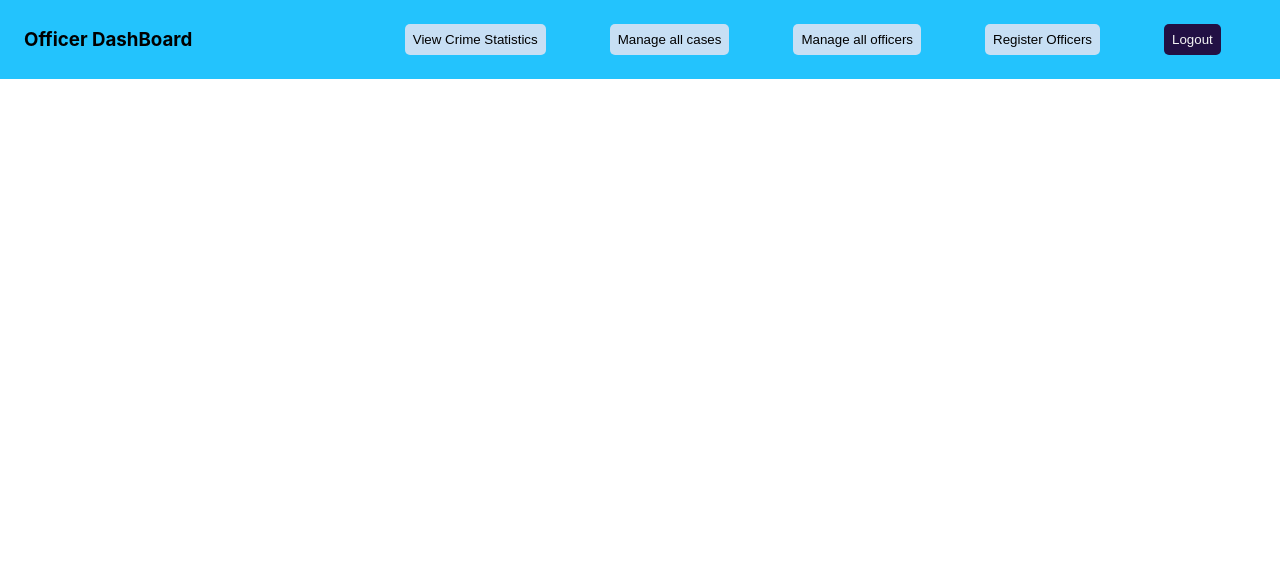
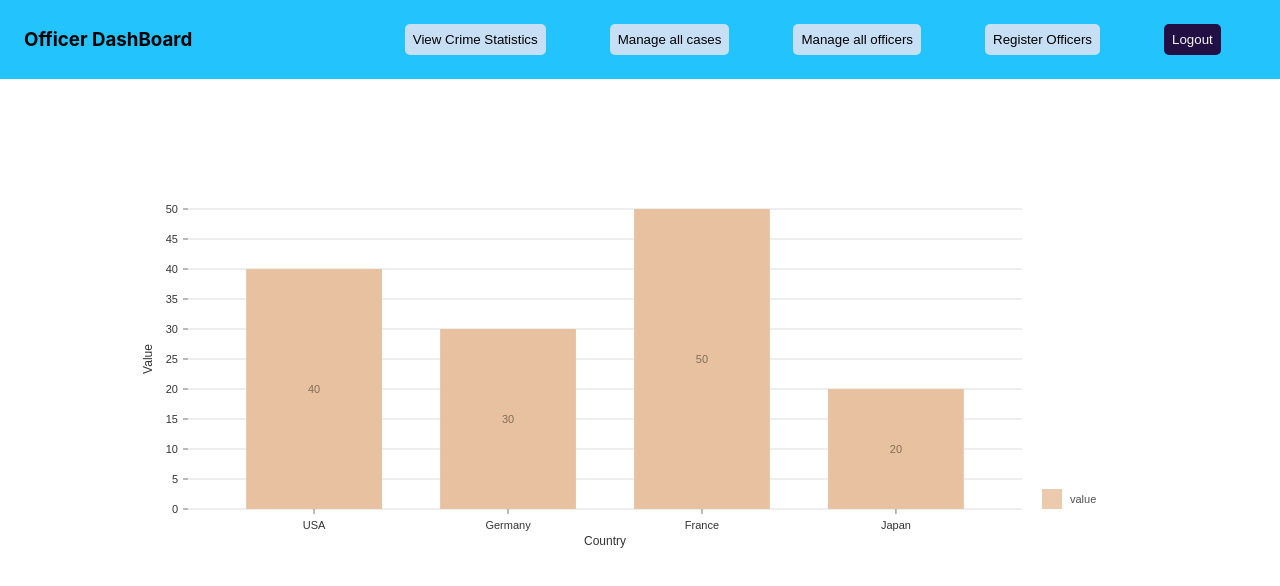
Before and after one commit to OP-75/fir-website, a React (Create React App) app: page /officer-dashboard in a window 1280 px wide. Shown: the top 586 px of the page. Built offline with nearby package versions, Linux system fonts and the light colour scheme; no server answers.

Commit message:
IMP: Added Nivo grpah with fake data in `CrimeBarchart.js`

```diff
--- a/package.json
+++ b/package.json
@@ -3,6 +3,7 @@
   "version": "0.1.0",
   "private": true,
   "dependencies": {
+    "@nivo/bar": "^0.83.0",
     "@testing-library/jest-dom": "^5.17.0",
     "@testing-library/react": "^13.4.0",
     "@testing-library/user-event": "^13.5.0",
--- a/src/pages/CrimeBarchart.js
+++ b/src/pages/CrimeBarchart.js
@@ -3,7 +3,7 @@ import Barchart from "./Barchart";
 import Piechart from "./Piechart";
 import { useEffect } from "react";
 import axios from "axios";
-
+import NivoBarChart from "./nivoBar"
 import './CrimeBarchart.css'
 
 export default function CrimeBarchart() {
@@ -39,9 +39,10 @@ export default function CrimeBarchart() {
   return (
     <div className="chart-container">
         <div className="crime-barchart">
-      {chartData && <Barchart chartData={chartData} />}
-      {chartData && <Piechart chartData={chartData} />}
-    </div>
+        {chartData && <Barchart chartData={chartData} />}
+        {chartData && <Piechart chartData={chartData} />}
+        <NivoBarChart/>
+        </div>
     </div>
 
   );
--- /dev/null
+++ b/src/pages/nivoBar.jsx
@@ -0,0 +1,73 @@
+import React from 'react';
+import { ResponsiveBar } from '@nivo/bar';
+
+const NivoBarChart = () => {
+    // Sample data for the bar chart
+    const data = [
+        { country: 'USA', value: 40 },
+        { country: 'Germany', value: 30 },
+        { country: 'France', value: 50 },
+        { country: 'Japan', value: 20 },
+    ];
+
+    return (
+        <div style={{ height: '400px' }}>
+            <ResponsiveBar
+                data={data}
+                keys={['value']}
+                indexBy="country"
+                margin={{ top: 50, right: 130, bottom: 50, left: 60 }}
+                padding={0.3}
+                colors={{ scheme: 'nivo' }}
+                borderColor={{ from: 'color', modifiers: [['darker', 1.6]] }}
+                axisTop={null}
+                axisRight={null}
+                axisBottom={{
+                    tickSize: 5,
+                    tickPadding: 5,
+                    tickRotation: 0,
+                    legend: 'Country',
+                    legendPosition: 'middle',
+                    legendOffset: 32,
+                }}
+                axisLeft={{
+                    tickSize: 5,
+                    tickPadding: 5,
+                    tickRotation: 0,
+                    legend: 'Value',
+                    legendPosition: 'middle',
+                    legendOffset: -40,
+                }}
+                labelSkipWidth={12}
+                labelSkipHeight={12}
+                labelTextColor={{ from: 'color', modifiers: [['darker', 1.6]] }}
+                legends={[
+                    {
+                        dataFrom: 'keys',
+                        anchor: 'bottom-right',
+                        direction: 'column',
+                        justify: false,
+                        translateX: 120,
+                        translateY: 0,
+                        itemsSpacing: 2,
+                        itemWidth: 100,
+                        itemHeight: 20,
+                        itemDirection: 'left-to-right',
+                        itemOpacity: 0.85,
+                        symbolSize: 20,
+                        effects: [
+                            {
+                                on: 'hover',
+                                style: {
+                                    itemOpacity: 1,
+                                },
+                            },
+                        ],
+                    },
+                ]}
+            />
+        </div>
+    );
+};
+
+export default NivoBarChart;
```
Also changed, not shown: 1 other file (tests, documents, lock files or other folders).
